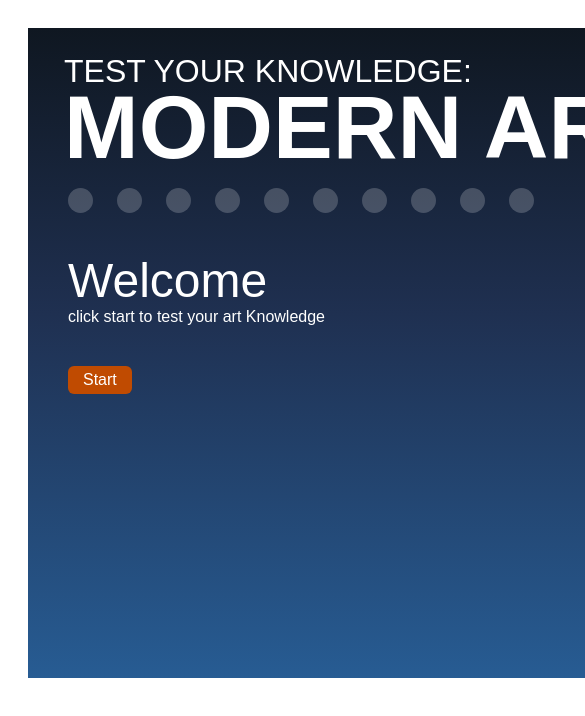
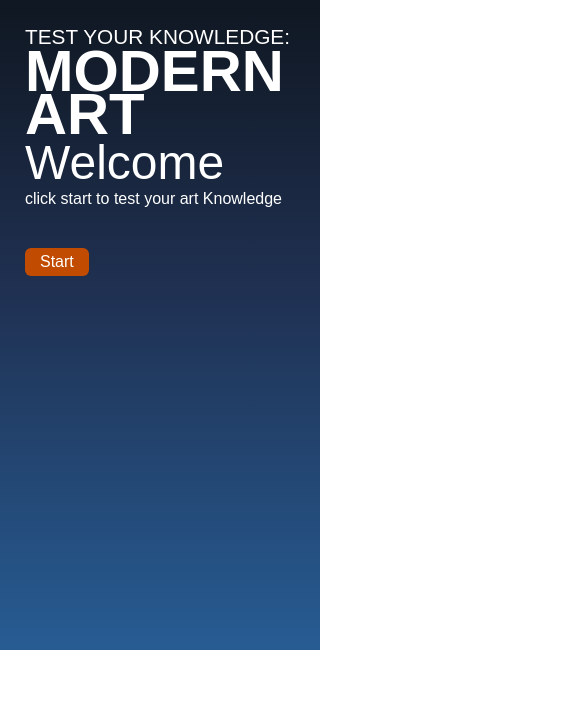
Before and after one commit to abe-m1/artQuiz, a website: page public/index.html in a window 390 px wide. Shown: the top 716 px of the page, 585 px wide, since content can reach past the window. Drawn offline with Linux system fonts and the light colour scheme; a web font is replaced by a local one.

Commit message:
finish quiz app

```diff
--- a/public/css/styles.css
+++ b/public/css/styles.css
@@ -271,3 +271,110 @@ copy
 #artQuiz.inactive.answered {
   left: -1350px;
   }
+
+.score {
+  color: yellow;
+  font-size: 2em;
+}
+
+
+@media screen and (max-width: 650px) {
+  body {
+    padding: 0;
+    margin: 0;
+  }
+  #artQuiz {
+    width: 320px;
+    background-size: 320px auto;
+
+  }
+  #artQuiz h1 {
+    width: 320px;
+    font-size: 1.3em;
+    top: 25px;
+    left: 25px;
+  }
+  #artQuiz h1 span {
+    line-height: 43px;
+  }
+  #myQuz h2 {
+    margin: 0px;
+  }
+  #artQuiz h3 {
+    font-size: 2.2em;
+    margin-bottom: 15px;
+  }
+ /* #artQuiz .progress  {
+    width: 300px;
+    top: 110px;
+    left: 25px;
+  }
+  #artQuiz .progress div {
+    width: 25px;
+    height: 25px;
+    margin-right: 20px;
+  }
+  #artQuiz .progress div::after {
+    top: -30px;
+    width: 53px;
+    height: 33px;
+  }*/
+
+  #artQuiz .progress{
+    display: none ;
+  }
+
+  #artQuiz .intro {
+    width: 300px;
+    top: 135px;
+    left: 330px;
+  }
+
+  #artQuiz .question {
+    width: 300px;
+    top: 135px;
+    left: 330px;
+  }
+
+  #artQuiz .question .txt {
+    font-size: 1.4em;
+    margin-bottom: 15px;
+  }
+
+  #artQuiz .question .ans {
+    font-size: 1em;
+    padding: 5px 10px;
+    margin-bottom: 10px;
+  }
+
+  #artQuiz .question .ans.image {
+    min-height: 45px;
+    background-size: auto 45px;
+  }
+
+  #artQuiz .question .ans.image:hover {
+    background-color: #000;
+  }
+
+  #artQuiz .results {
+    width: 260px;
+    top: 150px;
+    left: 330px;
+  }
+
+  #artQuiz .results .share {
+    margin-top: 20px;
+  }
+
+  #artQuiz .results a.btn {
+    margin-bottom: 20px;
+  }
+
+  #artQuiz .active {
+    left: 25px;
+  }
+
+  #artQuiz .intro.inactive, #artQuiz .inactive.answered {
+    left: -650px;
+  }
+}
--- a/public/index.html
+++ b/public/index.html
@@ -41,11 +41,10 @@
         <div ng-click="selectContinue()" class="btn">continue</div>
       </div>
     </div>
-    <div class="results">
+    <div class="results {{ (totalQuestions === activeQuestion) ? 'active' : 'inactive' }} ">
       <h3>results</h3>
-      <p>you scored x% by correctly answering x of the total x questions</p>
-      <p>use the links below to challenge your friends</p>
-      <div class="share">Share links go here</div>
+      <p>you scored <span class="score">{{percentage}}%</span> by correctly answering {{score}} of the total {{totalQuestions}} questions</p>
+
     </div>
   </div>
 
--- a/public/js/quiz.js
+++ b/public/js/quiz.js
@@ -32,6 +32,7 @@
         $scope.myQuestions[qIndex].questionState = 'answered'
 
       }
+        $scope.percentage = ($scope.score / $scope.totalQuestions)*100;
     }
 
     $scope.isSelected = function(qIndex, aIndex){
```
